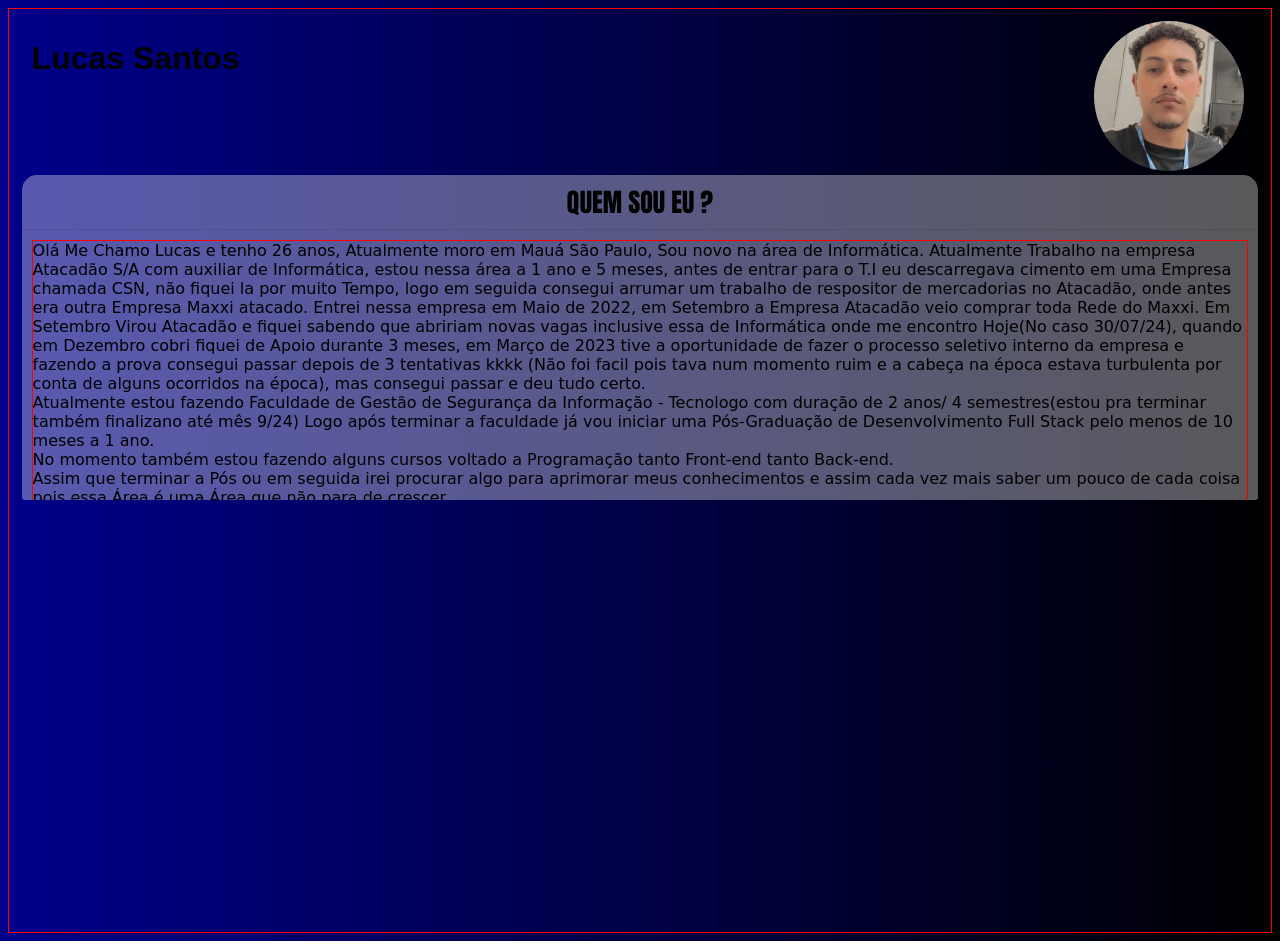
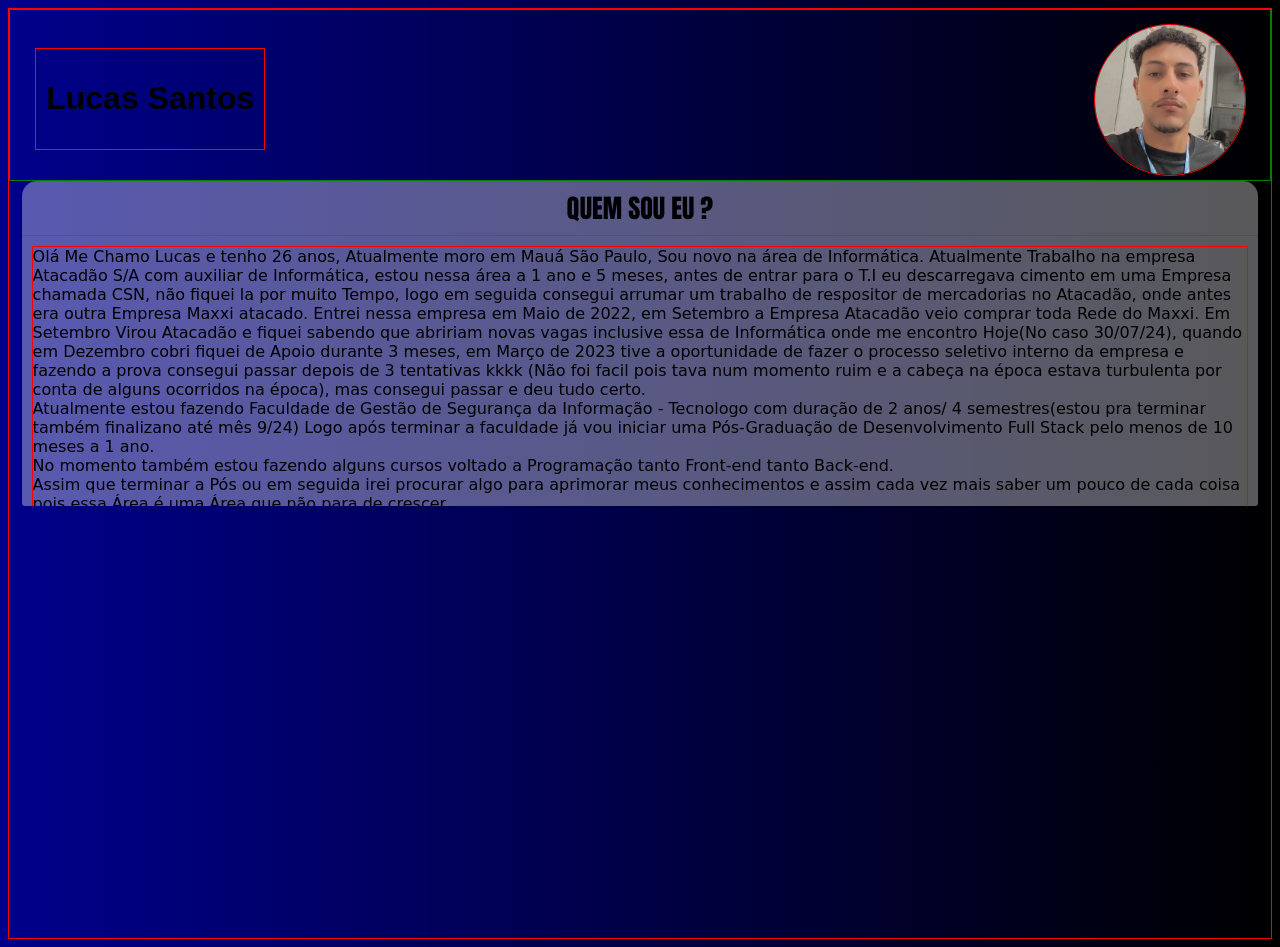
Before and after one commit to Lucas-H-Santos/Potifolio, a plain HTML site: page index.html in a window 1280 px wide. Drawn offline with Linux system fonts and the light colour scheme.

Commit message:
Arrumando Nome

```diff
--- a/index.html
+++ b/index.html
@@ -8,11 +8,14 @@
 </head>
 <body>
     <header id="NomeTopo">
-        <div class="NomeH1"><h1>Lucas Santos</h1>
+        <div class="teste">
+            <div class="NomeH1"><h1>Lucas Santos</h1>
+
+            </div>
+
+            <img class="FotoPerfil" src="./img/Foto perfil.jpg" width="150px" height="150px">
 
         </div>
-
-        <img class="FotoPerfil" src="./img/Foto perfil.jpg" width="150px" height="150px">
 
 
 
--- a/stylesheet/main1.css
+++ b/stylesheet/main1.css
@@ -18,20 +18,31 @@ body {
 
 .NomeH1{
 
-    border: 1px
+
     display: inline-block;
-    margin:0 0% 0 1%;
+    margin-left: 2%;
+    margin-top:3%;
     font-family:Arial, Helvetica, sans-serif;
     padding: 10px;
+    border: 1px solid red;
+    position:relative;
+
+
 
 }
+.teste{
 
+    border: 1px solid green;
+
+}
 .FotoPerfil{
 
     border-radius: 50%;
     position: relative;
     margin-left:86%;
-    margin-top:-7%;
+    margin-top:-10%;
+    border: 1px solid red;
+
 
 }
 
```
